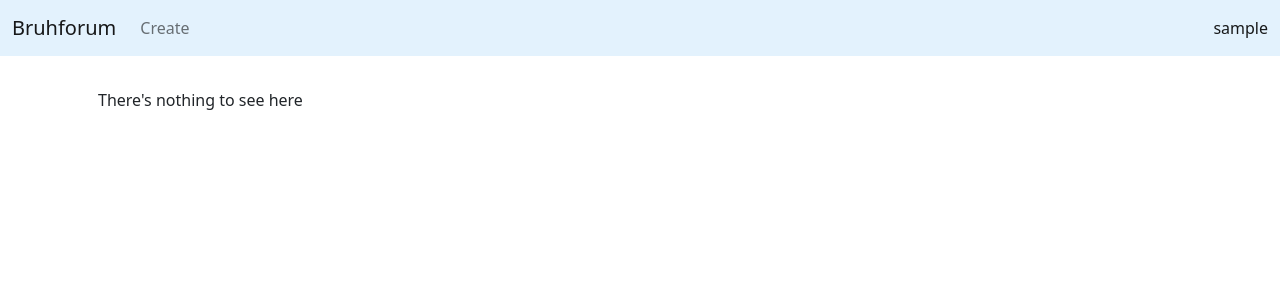
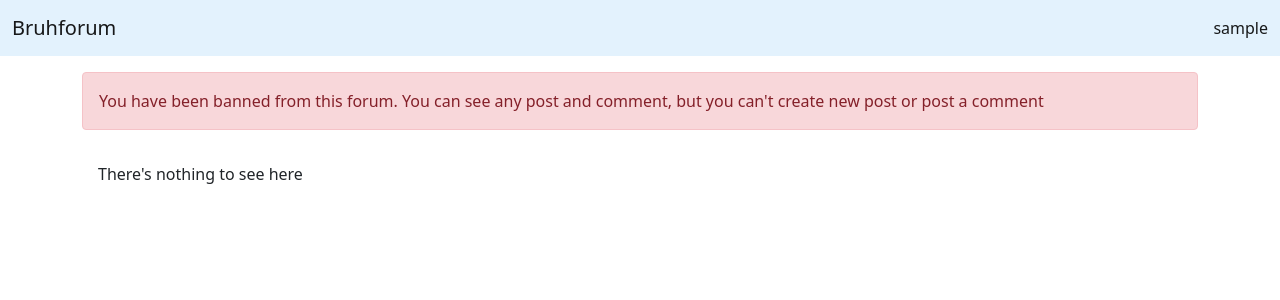
Before and after one commit to sprucecellodev125/bruhforum, a Django app: page / in a window 1280 px wide. Shown: the top 300 px of the page. Run offline with Django 4.2, Linux system fonts and the light colour scheme; the visitor is signed in with stand-in values (Sample User, id 1); data that the repository does not hold is empty.

Commit message:
Bugfix: Normal users can access /mods

```diff
--- a/mainforum/templates/main.html
+++ b/mainforum/templates/main.html
@@ -3,6 +3,11 @@
 
 {% block content %}
 <div class="container">
+  {% if is_banned and user.is_authenticated %}
+  <div class="alert alert-danger">
+    You have been banned from this forum. You can see any post and comment, but you can't create new post or post a comment
+  </div>
+  {% endif %}
     {% for post in allpost %}
     <div class="container p-3">
       <div class="col-md-12 mb-3">
--- a/mainforum/templates/master.html
+++ b/mainforum/templates/master.html
@@ -18,12 +18,23 @@
           </button>
           <div class="collapse navbar-collapse" id="navbarNav">
             <ul class="navbar-nav me-auto mb-2 mb-lg-0">
-              {% if user.is_authenticated %}
+              {% if not is_banned %}
               <li class="nav-item">
                 <a class="nav-link" aria-current="page" href="/create">Create</a>
               </li>
               {% else %}
-              <span></span>
+              <li class="nav-item">
+                <span></span>
+              </li>
+              {% endif %}
+              {% if is_mod %}
+              <li class="nav-item">
+                <a class="nav-link" aria-current="page" href="{% url 'modonly' %}">Mod panel</a>
+              </li>
+              {% else %}
+              <li class="nav-item">
+                <span></span>
+              </li>
               {% endif %}
             </ul>
             <span class="navbar-text">
--- a/mainforum/templates/modmaster.html
+++ b/mainforum/templates/modmaster.html
@@ -17,6 +17,9 @@
           </button>
           <div class="collapse navbar-collapse" id="navbarNav">
             <ul class="navbar-nav me-auto mb-2 mb-lg-0">
+              <div class="nav-item">
+                <a href="{% url 'homepage' %}" class="nav-link">Back to Forum</a>
+              </div>
               {% comment %}
               {% if user.is_authenticated %}
               <li class="nav-item">
--- a/mainforum/views.py
+++ b/mainforum/views.py
@@ -67,7 +67,15 @@ def viewlogout(request):
     return redirect('homepage')
 
 def createpost(request):
-    if request.user.is_authenticated:
+    user_groups = request.user.groups.all()
+    is_banned = True
+    for group in user_groups:
+        if group.name == 'Member' or group.name == 'Moderator' or group.name == 'Admin':
+            is_banned = False
+
+        if not is_banned:
+            break
+    if is_banned == False and request.user.is_authenticated:
         form = MainPostForm(request.POST or None)
         if form.is_valid():
             postcontent = Mainforum()
@@ -77,6 +85,8 @@ def createpost(request):
             postcontent.save()
             return redirect('viewpost', id=postcontent.id) # type: ignore
         return render(request, 'createpost.html')
+    elif is_banned == True and request.user.is_authenticated:
+        return redirect('homepage')
     else:
         return redirect('viewlogin')
 
@@ -112,11 +122,11 @@ def viewpost(request, id):
 
 def modonly(request):
     user_groups = request.user.groups.all()
-    is_mod = True
+    is_mod = False
     for group in user_groups:
         if group.name == 'Moderator' or group.name == 'Admin':
             is_mod = True
-            break
+
     if is_mod:
         members = User.objects.filter(groups__name='Member')
         context = {'members': members}
```
